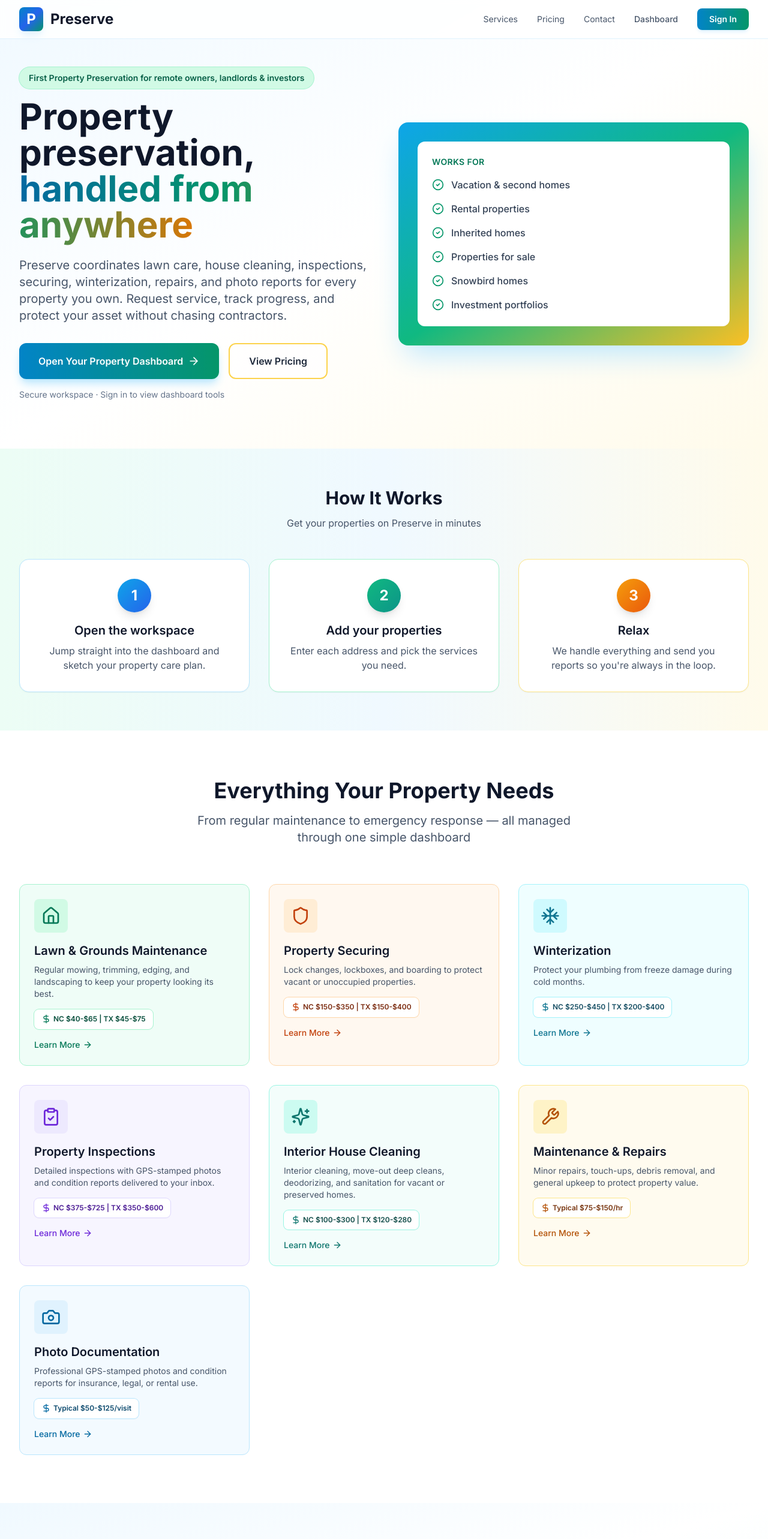
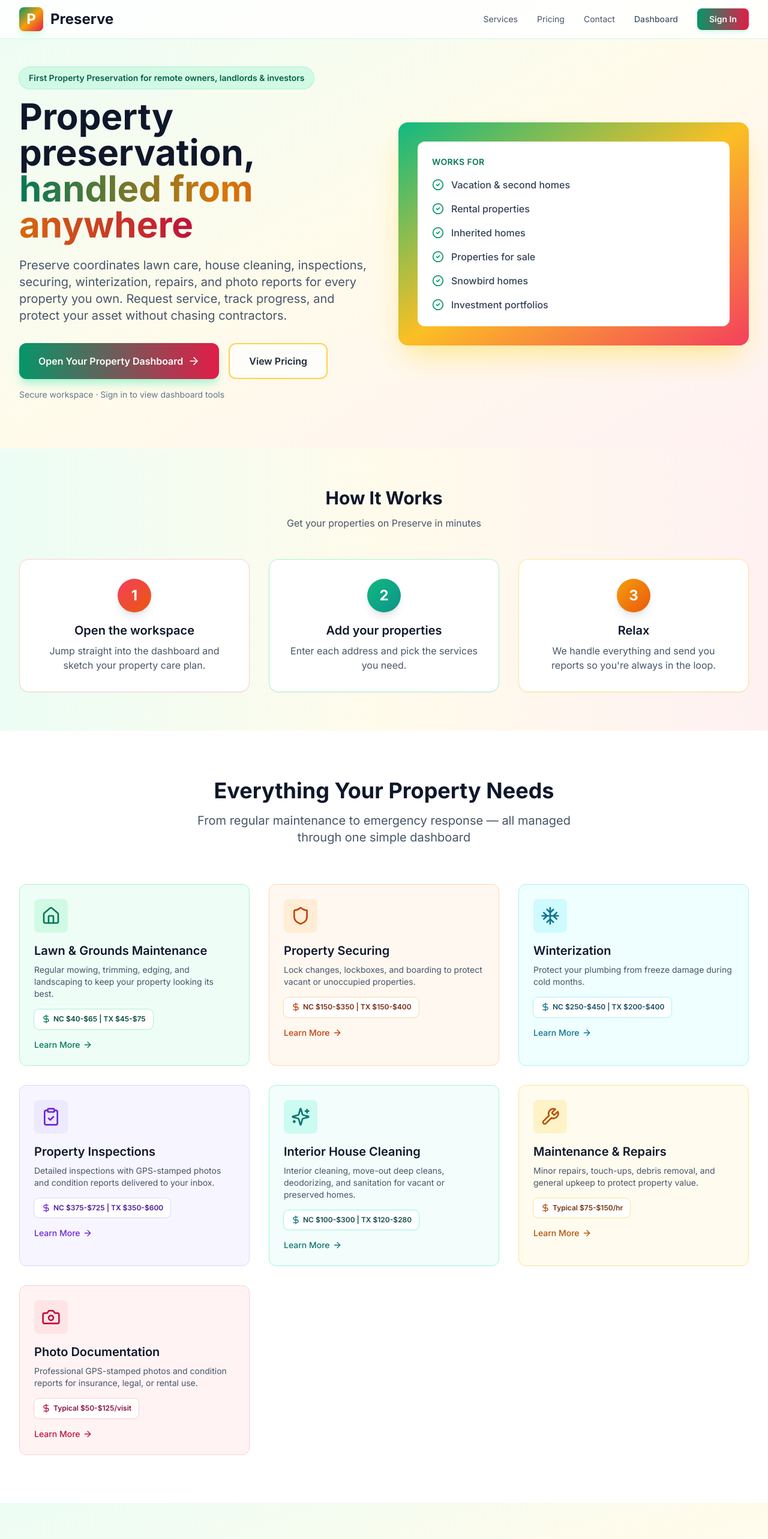
Before and after one commit to Iamtoluakin/preserve, a Next.js app: page / in a window 1280 px wide. Shown: the top 2566 px of the page at 60% size. Built offline with nearby package versions, Linux system fonts and the light colour scheme.

Commit message:
Move homepage palette away from blue

```diff
--- a/src/app/page.tsx
+++ b/src/app/page.tsx
@@ -247,11 +247,11 @@
     title: 'group-hover:text-amber-700',
   },
   blue: {
-    card: 'border-sky-200 bg-sky-50/80 hover:shadow-sky-100',
-    icon: 'bg-sky-100 text-sky-700',
-    price: 'bg-white text-sky-900 ring-sky-200',
-    link: 'text-sky-700',
-    title: 'group-hover:text-sky-700',
+    card: 'border-rose-200 bg-rose-50/80 hover:shadow-rose-100',
+    icon: 'bg-rose-100 text-rose-700',
+    price: 'bg-white text-rose-900 ring-rose-200',
+    link: 'text-rose-700',
+    title: 'group-hover:text-rose-700',
   },
 };
 
@@ -264,30 +264,30 @@
   const addPropertyLoginHref = '/login?next=%2Fdashboard%2Fproperties%2Fadd';
 
   return (
-    <div className="min-h-screen bg-gradient-to-b from-sky-50 via-white to-emerald-50">
+    <div className="min-h-screen bg-gradient-to-b from-emerald-50 via-amber-50 to-rose-50">
       {/* Nav */}
-      <nav className="border-b border-sky-100 bg-white/85 backdrop-blur-sm fixed w-full z-50">
+      <nav className="border-b border-emerald-100 bg-white/85 backdrop-blur-sm fixed w-full z-50">
         <div className="max-w-7xl mx-auto px-4 sm:px-6 lg:px-8">
           <div className="flex justify-between items-center h-16">
             <div className="flex items-center space-x-3">
-              <div className="w-10 h-10 bg-gradient-to-br from-sky-600 via-blue-600 to-emerald-600 rounded-lg flex items-center justify-center shadow-lg shadow-sky-100">
+              <div className="w-10 h-10 bg-gradient-to-br from-emerald-600 via-amber-500 to-rose-600 rounded-lg flex items-center justify-center shadow-lg shadow-emerald-100">
                 <span className="text-white font-bold text-2xl">P</span>
               </div>
               <span className="text-2xl font-bold text-slate-900">Preserve</span>
             </div>
             <div className="hidden md:flex items-center space-x-8">
-              <a href="#services" className="text-slate-600 hover:text-blue-600 transition text-sm">Services</a>
-              <a href="#pricing" className="text-slate-600 hover:text-blue-600 transition text-sm">Pricing</a>
-              <a href="#contact" className="text-slate-600 hover:text-blue-600 transition text-sm">Contact</a>
-              <Link href={dashboardLoginHref} className="text-slate-600 hover:text-blue-600 transition text-sm font-medium">Dashboard</Link>
-              <Link href={dashboardLoginHref} className="bg-gradient-to-r from-sky-600 to-emerald-600 text-white px-5 py-2 rounded-lg hover:from-sky-700 hover:to-emerald-700 transition text-sm font-semibold shadow-md shadow-sky-100">
+              <a href="#services" className="text-slate-600 hover:text-emerald-700 transition text-sm">Services</a>
+              <a href="#pricing" className="text-slate-600 hover:text-amber-700 transition text-sm">Pricing</a>
+              <a href="#contact" className="text-slate-600 hover:text-rose-700 transition text-sm">Contact</a>
+              <Link href={dashboardLoginHref} className="text-slate-600 hover:text-emerald-700 transition text-sm font-medium">Dashboard</Link>
+              <Link href={dashboardLoginHref} className="bg-gradient-to-r from-emerald-600 to-rose-600 text-white px-5 py-2 rounded-lg hover:from-emerald-700 hover:to-rose-700 transition text-sm font-semibold shadow-md shadow-emerald-100">
                 Sign In
               </Link>
             </div>
             {/* Mobile nav */}
             <div className="flex md:hidden items-center gap-3">
-              <Link href={dashboardLoginHref} className="text-slate-600 hover:text-blue-600 transition text-sm">Dashboard</Link>
-              <Link href={dashboardLoginHref} className="bg-gradient-to-r from-sky-600 to-emerald-600 text-white px-4 py-2 rounded-lg hover:from-sky-700 hover:to-emerald-700 transition text-sm font-semibold">
+              <Link href={dashboardLoginHref} className="text-slate-600 hover:text-emerald-700 transition text-sm">Dashboard</Link>
+              <Link href={dashboardLoginHref} className="bg-gradient-to-r from-emerald-600 to-rose-600 text-white px-4 py-2 rounded-lg hover:from-emerald-700 hover:to-rose-700 transition text-sm font-semibold">
                 Enter
               </Link>
             </div>
@@ -296,7 +296,7 @@
       </nav>
 
       {/* Hero */}
-      <section className="pt-28 pb-20 px-4 sm:px-6 lg:px-8 bg-gradient-to-br from-sky-50 via-white to-amber-50">
+      <section className="pt-28 pb-20 px-4 sm:px-6 lg:px-8 bg-gradient-to-br from-emerald-50 via-amber-50 to-rose-50">
         <div className="max-w-7xl mx-auto">
           <div className="grid lg:grid-cols-2 gap-12 items-center">
             <div>
@@ -304,7 +304,7 @@
                 First Property Preservation for remote owners, landlords &amp; investors
               </div>
               <h1 className="text-5xl md:text-6xl font-bold text-slate-900 mb-6 leading-tight">
-                Property preservation,<br /><span className="bg-gradient-to-r from-sky-700 via-emerald-600 to-amber-600 bg-clip-text text-transparent">handled from anywhere</span>
+                Property preservation,<br /><span className="bg-gradient-to-r from-emerald-700 via-amber-600 to-rose-700 bg-clip-text text-transparent">handled from anywhere</span>
               </h1>
               <p className="text-xl text-slate-600 mb-8">
                 Preserve coordinates lawn care, house cleaning, inspections, securing, winterization, repairs, and photo reports for every property you own.
@@ -312,7 +312,7 @@
               </p>
               <div className="flex flex-col sm:flex-row gap-4">
                 <Link href={dashboardLoginHref}
-                  className="bg-gradient-to-r from-sky-600 to-emerald-600 text-white px-8 py-4 rounded-xl hover:from-sky-700 hover:to-emerald-700 transition font-semibold text-center flex items-center justify-center gap-2 shadow-lg shadow-sky-200">
+                  className="bg-gradient-to-r from-emerald-600 to-rose-600 text-white px-8 py-4 rounded-xl hover:from-emerald-700 hover:to-rose-700 transition font-semibold text-center flex items-center justify-center gap-2 shadow-lg shadow-emerald-200">
                   Open Your Property Dashboard <ArrowRight className="w-5 h-5" />
                 </Link>
                 <a href="#pricing"
@@ -323,7 +323,7 @@
               <p className="text-sm text-slate-500 mt-4">Secure workspace · Sign in to view dashboard tools</p>
             </div>
             <div className="relative">
-              <div className="bg-gradient-to-br from-sky-500 via-emerald-500 to-amber-400 rounded-2xl p-8 shadow-2xl shadow-sky-200">
+              <div className="bg-gradient-to-br from-emerald-500 via-amber-400 to-rose-500 rounded-2xl p-8 shadow-2xl shadow-amber-200">
                 <div className="bg-white rounded-xl p-6 space-y-4">
                   <p className="text-sm font-semibold text-emerald-700 uppercase tracking-wide mb-2">Works for</p>
                   {[
@@ -347,7 +347,7 @@
       </section>
 
       {/* How it works */}
-      <section className="py-16 bg-gradient-to-r from-emerald-50 via-sky-50 to-amber-50">
+      <section className="py-16 bg-gradient-to-r from-emerald-50 via-amber-50 to-rose-50">
         <div className="max-w-7xl mx-auto px-4 sm:px-6 lg:px-8">
           <div className="text-center mb-12">
             <h2 className="text-3xl font-bold text-slate-900 mb-3">How It Works</h2>
@@ -355,7 +355,7 @@
           </div>
           <div className="grid md:grid-cols-3 gap-8">
             {[
-              { step: '1', title: 'Open the workspace', desc: 'Jump straight into the dashboard and sketch your property care plan.', border: 'border-sky-200', badge: 'from-sky-500 to-blue-600' },
+              { step: '1', title: 'Open the workspace', desc: 'Jump straight into the dashboard and sketch your property care plan.', border: 'border-rose-200', badge: 'from-rose-500 to-orange-600' },
               { step: '2', title: 'Add your properties', desc: 'Enter each address and pick the services you need.', border: 'border-emerald-200', badge: 'from-emerald-500 to-teal-600' },
               { step: '3', title: 'Relax', desc: "We handle everything and send you reports so you're always in the loop.", border: 'border-amber-200', badge: 'from-amber-500 to-orange-600' },
             ].map(s => (
@@ -390,7 +390,7 @@
       </section>
 
       {/* Coverage */}
-      <section className="py-16 bg-gradient-to-br from-sky-50 via-white to-teal-50">
+      <section className="py-16 bg-gradient-to-br from-emerald-50 via-amber-50 to-teal-50">
         <div className="max-w-7xl mx-auto px-4 sm:px-6 lg:px-8">
           <div className="grid lg:grid-cols-[0.9fr_1.1fr] gap-10 items-start">
             <div>
@@ -408,12 +408,12 @@
             </div>
             <div className="grid sm:grid-cols-2 gap-4">
               {coverageMarkets.map(market => (
-                <div key={market.state} className={`rounded-2xl border bg-white p-6 shadow-sm ${market.state === 'North Carolina' ? 'border-emerald-200 shadow-emerald-100' : 'border-sky-200 shadow-sky-100'}`}>
-                  <h3 className={`text-xl font-bold mb-4 ${market.state === 'North Carolina' ? 'text-emerald-800' : 'text-sky-800'}`}>{market.state}</h3>
+                <div key={market.state} className={`rounded-2xl border bg-white p-6 shadow-sm ${market.state === 'North Carolina' ? 'border-emerald-200 shadow-emerald-100' : 'border-rose-200 shadow-rose-100'}`}>
+                  <h3 className={`text-xl font-bold mb-4 ${market.state === 'North Carolina' ? 'text-emerald-800' : 'text-rose-800'}`}>{market.state}</h3>
                   <div className="space-y-3">
                     {market.areas.map(area => (
                       <div key={area} className="flex items-center gap-3">
-                        <CheckCircle2 className={`w-5 h-5 flex-shrink-0 ${market.state === 'North Carolina' ? 'text-emerald-600' : 'text-sky-600'}`} />
+                        <CheckCircle2 className={`w-5 h-5 flex-shrink-0 ${market.state === 'North Carolina' ? 'text-emerald-600' : 'text-rose-600'}`} />
                         <span className="font-medium text-slate-700">{area}</span>
                       </div>
                     ))}
@@ -426,7 +426,7 @@
       </section>
 
       {/* Social proof */}
-      <section className="py-16 bg-gradient-to-r from-sky-700 via-emerald-600 to-amber-500 text-white">
+      <section className="py-16 bg-gradient-to-r from-emerald-700 via-amber-600 to-rose-600 text-white">
         <div className="max-w-7xl mx-auto px-4 sm:px-6 lg:px-8">
           <div className="grid md:grid-cols-4 gap-8 text-center">
             {[
@@ -445,7 +445,7 @@
       </section>
 
       {/* Pricing */}
-      <section id="pricing" className="py-20 bg-gradient-to-b from-amber-50 via-white to-sky-50">
+      <section id="pricing" className="py-20 bg-gradient-to-b from-amber-50 via-emerald-50 to-rose-50">
         <div className="max-w-7xl mx-auto px-4 sm:px-6 lg:px-8">
           <div className="text-center mb-14">
             <h2 className="text-4xl font-bold text-slate-900 mb-4">Simple, Transparent Pricing</h2>
@@ -456,7 +456,7 @@
           <div className="grid md:grid-cols-3 gap-8 max-w-5xl mx-auto">
             {plans.map(plan => (
               <div key={plan.name}
-                className={`bg-white rounded-2xl p-8 border-2 flex flex-col ${plan.highlight ? 'border-emerald-500 shadow-2xl shadow-emerald-100 scale-105' : plan.name === 'Starter' ? 'border-sky-200 shadow-sm' : 'border-violet-200 shadow-sm'}`}>
+                className={`bg-white rounded-2xl p-8 border-2 flex flex-col ${plan.highlight ? 'border-emerald-500 shadow-2xl shadow-emerald-100 scale-105' : plan.name === 'Starter' ? 'border-amber-200 shadow-sm' : 'border-violet-200 shadow-sm'}`}>
                 {plan.highlight && (
                   <div className="text-center mb-4">
                     <span className="bg-emerald-600 text-white text-xs font-bold px-3 py-1 rounded-full uppercase tracking-wide">Most Popular</span>
@@ -478,7 +478,7 @@
                   ))}
                 </ul>
                 <Link href={dashboardLoginHref}
-                  className={`w-full text-center py-3 rounded-xl font-semibold transition ${plan.highlight ? 'bg-emerald-600 text-white hover:bg-emerald-700' : plan.name === 'Starter' ? 'bg-sky-100 text-sky-900 hover:bg-sky-200' : 'bg-violet-100 text-violet-900 hover:bg-violet-200'}`}>
+                  className={`w-full text-center py-3 rounded-xl font-semibold transition ${plan.highlight ? 'bg-emerald-600 text-white hover:bg-emerald-700' : plan.name === 'Starter' ? 'bg-amber-100 text-amber-900 hover:bg-amber-200' : 'bg-violet-100 text-violet-900 hover:bg-violet-200'}`}>
                   {plan.cta}
                 </Link>
               </div>
@@ -498,7 +498,7 @@
               { name: 'Sandra K.', role: 'Vacation home owner', text: "Our beach house sits empty 8 months a year. With Preserve, I know it's being checked, maintained, and ready whenever we show up." },
               { name: 'David R.', role: 'Property investor', text: 'Managing 7 properties used to be a full-time job. Now I get weekly reports and a single dashboard. Completely transformed my workflow.' },
             ].map(t => (
-              <div key={t.name} className="bg-gradient-to-br from-white to-sky-50 rounded-2xl p-6 border border-sky-100 shadow-sm">
+              <div key={t.name} className="bg-gradient-to-br from-white to-amber-50 rounded-2xl p-6 border border-amber-100 shadow-sm">
                 <div className="flex gap-1 mb-3">
                   {[...Array(5)].map((_, i) => <Star key={i} className="w-4 h-4 fill-yellow-400 text-yellow-400" />)}
                 </div>
@@ -514,17 +514,17 @@
       </section>
 
       {/* Contact */}
-      <section id="contact" className="py-20 bg-gradient-to-br from-emerald-50 via-sky-50 to-amber-50">
+      <section id="contact" className="py-20 bg-gradient-to-br from-emerald-50 via-amber-50 to-rose-50">
         <div className="max-w-3xl mx-auto px-4 sm:px-6 lg:px-8 text-center">
           <h2 className="text-4xl font-bold text-slate-900 mb-4">Ready to Get Started?</h2>
           <p className="text-xl text-slate-600 mb-10">Open the dashboard and add your first property in minutes.</p>
           <Link href={dashboardLoginHref}
-            className="inline-flex items-center gap-2 bg-gradient-to-r from-sky-600 to-emerald-600 text-white px-10 py-4 rounded-xl hover:from-sky-700 hover:to-emerald-700 transition font-semibold text-lg shadow-lg shadow-sky-200">
+            className="inline-flex items-center gap-2 bg-gradient-to-r from-emerald-600 to-rose-600 text-white px-10 py-4 rounded-xl hover:from-emerald-700 hover:to-rose-700 transition font-semibold text-lg shadow-lg shadow-emerald-200">
             Open Dashboard <ArrowRight className="w-5 h-5" />
           </Link>
           <div className="grid md:grid-cols-3 gap-8 mt-14">
             {[
-              { icon: <Phone className="w-6 h-6 text-sky-600" />, label: 'Phone', val: '(919) 555-0123', bg: 'bg-sky-100' },
+              { icon: <Phone className="w-6 h-6 text-rose-600" />, label: 'Phone', val: '(919) 555-0123', bg: 'bg-rose-100' },
               { icon: <Mail className="w-6 h-6 text-emerald-600" />, label: 'Email', val: 'hello@preserve.app', bg: 'bg-emerald-100' },
               { icon: <MapPin className="w-6 h-6 text-amber-600" />, label: 'Based in', val: 'Raleigh, NC', bg: 'bg-amber-100' },
             ].map(c => (
@@ -565,7 +565,7 @@
                 <p className="text-slate-600 mb-4">{service.longDescription}</p>
                 <div className="grid grid-cols-2 md:grid-cols-4 gap-4 mb-6 p-4 bg-slate-50 rounded-xl text-center text-sm">
                   <div><DollarSign className="w-5 h-5 text-emerald-600 mx-auto mb-1" /><div className="text-slate-500">Pricing</div><div className="font-semibold text-slate-900 text-xs md:text-sm leading-snug">{service.pricing.monthly}</div></div>
-                  <div><Clock className="w-5 h-5 text-sky-600 mx-auto mb-1" /><div className="text-slate-500">Time</div><div className="font-semibold text-slate-900">{service.timeline}</div></div>
+                  <div><Clock className="w-5 h-5 text-rose-600 mx-auto mb-1" /><div className="text-slate-500">Time</div><div className="font-semibold text-slate-900">{service.timeline}</div></div>
                   <div><Users className="w-5 h-5 text-violet-600 mx-auto mb-1" /><div className="text-slate-500">Team</div><div className="font-semibold text-slate-900">{service.team}</div></div>
                   <div><CheckSquare className="w-5 h-5 text-amber-600 mx-auto mb-1" /><div className="text-slate-500">Schedule</div><div className="font-semibold text-slate-900">{service.frequency}</div></div>
                 </div>
@@ -579,11 +579,11 @@
                 </div>
                 <div className="flex flex-col sm:flex-row gap-3 pt-4 border-t">
                   <Link href={dashboardLoginHref} onClick={() => setSelectedService(null)}
-                    className="flex-1 bg-blue-600 text-white px-6 py-3 rounded-xl hover:bg-blue-700 transition font-semibold text-center">
+                    className="flex-1 bg-emerald-600 text-white px-6 py-3 rounded-xl hover:bg-emerald-700 transition font-semibold text-center">
                     Get Started
                   </Link>
                   <button onClick={() => setSelectedService(null)}
-                    className="flex-1 border-2 border-slate-300 text-slate-700 px-6 py-3 rounded-xl hover:border-blue-600 hover:text-blue-600 transition font-semibold">
+                    className="flex-1 border-2 border-slate-300 text-slate-700 px-6 py-3 rounded-xl hover:border-rose-600 hover:text-rose-700 transition font-semibold">
                     Close
                   </button>
                 </div>
@@ -594,12 +594,12 @@
       )}
 
       {/* Footer */}
-      <footer className="bg-gradient-to-br from-slate-950 via-sky-950 to-emerald-950 text-white py-12">
+      <footer className="bg-gradient-to-br from-slate-950 via-emerald-950 to-rose-950 text-white py-12">
         <div className="max-w-7xl mx-auto px-4 sm:px-6 lg:px-8">
           <div className="grid md:grid-cols-4 gap-8">
             <div className="md:col-span-2">
               <div className="flex items-center space-x-3 mb-4">
-                <div className="w-10 h-10 bg-gradient-to-br from-sky-500 to-emerald-500 rounded-lg flex items-center justify-center">
+                <div className="w-10 h-10 bg-gradient-to-br from-emerald-500 to-rose-500 rounded-lg flex items-center justify-center">
                   <span className="text-white font-bold text-2xl">P</span>
                 </div>
                 <span className="text-2xl font-bold">Preserve</span>
```
